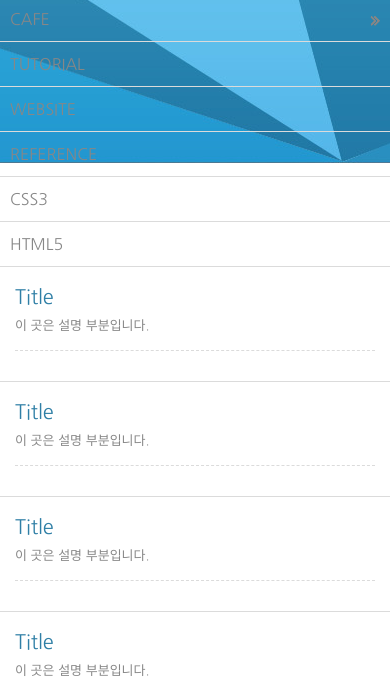
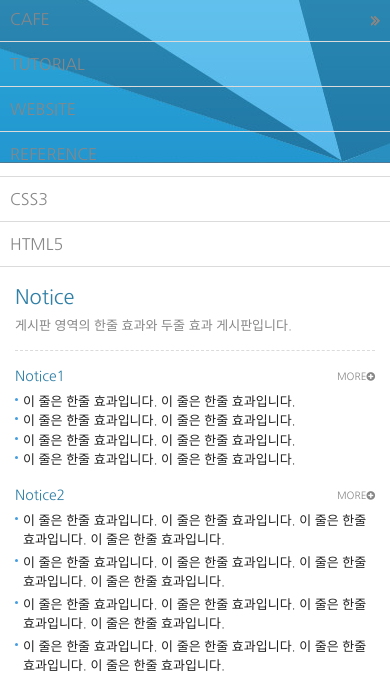
Before and after one commit to wlrhkdgus1/portfolio, a plain HTML site: page (신)반응형사이트/(신)반응형사이트/index.html in a window 390 px wide. Shown: the part 164-844 px from the top of the page. Drawn offline with Linux system fonts and the light colour scheme; files whose address does not match are found by name; a web font is replaced by a local one.

Commit message:
반응형 게시판 두줄효과 0405

```diff
--- a/(신)반응형사이트/(신)반응형사이트/css/reset.css
+++ b/(신)반응형사이트/(신)반응형사이트/css/reset.css
@@ -21,3 +21,14 @@ h1, h2, h3, h4, h5, h6 {font-size: 13px; font-weight: normal;}
 .ir_pm {display:block; overflow:hidden; font-size:0; line-height:0; text-indent:-9999px;} /* 의미있는 이미지의 대체 텍스트를 제공하는 경우(Phark Method) */
 .ir_wa {display:block; overflow:hidden; position:relative; z-index:-1; width:100%; height: 100%;} /* 의미있는 이미지의 대체 텍스트로 이미지가 없어도 대체 텍스트를 보여주고자 할 때(WA IR) */
 .ir_su {overflow: hidden; position:absolute; width:0; height:0; line-height:0; text-indent:-9999px;} /* 대체 텍스트가 아닌 접근성을 위한 숨김 텍스트를 제공할 때 */
+
+/* margin, padding */
+.mt10 {margin-top: 10px !important;}
+.mt15 {margin-top: 15px !important;}
+.mt20 {margin-top: 20px !important;}
+.mt25 {margin-top: 25px !important;}
+.mt30 {margin-top: 30px !important;}
+.mt35 {margin-top: 35px !important;}
+.mt40 {margin-top: 40px !important;}
+.mt45 {margin-top: 45px !important;}
+.mt50 {margin-top: 50px !important;}
--- a/(신)반응형사이트/(신)반응형사이트/css/style.css
+++ b/(신)반응형사이트/(신)반응형사이트/css/style.css
@@ -184,6 +184,53 @@ body{background: url(../img/header_bg.jpg) repeat-x center top;}
     background: rgba(36,130,174,0.9);
 }
 
+/* 게시판1 */
+.notice1 {position: relative;}
+.notice1 h5 {font-size: 14px; color: #2f7fa6; padding-bottom: 5px;}
+.notice1 li {position: relative; overflow: hidden; text-overflow: ellipsis; white-space: nowrap; padding-left: 8px;}
+.notice1 li:before {
+    content: '';   /*content = 가상요소*/
+    width: 3px; height: 3px;
+    border-radius: 50%;
+    background: #449ce2;
+    position: absolute; left: 0; top: 6px;
+}
+
+.notice1 .more {
+    position: absolute; right: 0; top: 3px;
+    color: #878787;
+    text-transform: uppercase;
+    font-size: 10px;
+}
+
+/* 게시판2 */
+.notice2 {position: relative;}
+.notice2 h5 {font-size: 14px; color: #2f7fa6; padding-bottom: 5px;}
+.notice2 li {
+    position: relative;
+    overflow: hidden; text-overflow: ellipsis;
+    display: -webkit-box;
+    -webkit-box-orient: vertical; /*webkit 최신문법이구 구글크롬에서만 지원됨.*/
+    -webkit-line-clamp:2;
+    padding-left: 8px;
+    padding-bottom: 3px;
+    max-height: 40px; /* ie 인터넷버전때문에 */
+}
+.notice2 li:before {
+    content: '';
+    width: 3px; height: 3px;
+    border-radius: 50%;
+    background: #449ce2;
+    position: absolute; left: 0; top: 6px;
+}
+.notice2 .more {
+    position: absolute; right: 0; top: 3px;
+    color: #878787;
+    text-transform: uppercase;
+    font-size: 10px;
+}
+
+
 /* mediaquery */    /*오차가 있을수 있어 20px정도 더줌*/
 /* 화면 너비 0 ~ 1220px */
 @media (max-width: 1220px) {
--- a/(신)반응형사이트/(신)반응형사이트/index.html
+++ b/(신)반응형사이트/(신)반응형사이트/index.html
@@ -166,11 +166,41 @@
                     </article>
                     <!-- //col1 -->
                     <article class="column col2">
-                        <h4 class="col_tit">Title</h4>
-                        <p class="col_desc">이 곳은 설명 부분입니다.</p>
-                        <!-- -->
+                        <h4 class="col_tit">Notice</h4>
+                        <p class="col_desc">게시판 영역의 한줄 효과와 두줄 효과 게시판입니다.</p>
+                        <!-- 게시판 -->
+                        <div class="notice1">
+                            <h5>Notice1</h5>
+                            <ul>
+                                <li><a href="#">이 줄은 한줄 효과입니다. 이 줄은 한줄 효과입니다.</a></li>
+                                <li><a href="#">이 줄은 한줄 효과입니다. 이 줄은 한줄 효과입니다.</a></li>
+                                <li><a href="#">이 줄은 한줄 효과입니다. 이 줄은 한줄 효과입니다.</a></li>
+                                <li><a href="#">이 줄은 한줄 효과입니다. 이 줄은 한줄 효과입니다.</a></li>
+                            </ul>
+                            <a href="#" class="more" title="더 보기">More<i class="fa fa-plus-circle" aria-hidden="true"></i></a>
+                        </div>
+                        <!-- //게시판 -->
 
-                        <!-- // -->
+                         <!-- 게시판2 -->
+                         <div class="notice2 mt15">
+                             <h5>Notice2</h5>
+                            <ul>
+                                <li><a href="#">이 줄은 한줄 효과입니다. 이 줄은 한줄 효과입니다.
+                                    이 줄은 한줄 효과입니다. 이 줄은 한줄 효과입니다.
+                                </a></li>
+                                <li><a href="#">이 줄은 한줄 효과입니다. 이 줄은 한줄 효과입니다.
+                                    이 줄은 한줄 효과입니다. 이 줄은 한줄 효과입니다.
+                                </a></li>
+                                <li><a href="#">이 줄은 한줄 효과입니다. 이 줄은 한줄 효과입니다.
+                                    이 줄은 한줄 효과입니다. 이 줄은 한줄 효과입니다.
+                                </a></li>
+                                <li><a href="#">이 줄은 한줄 효과입니다. 이 줄은 한줄 효과입니다.
+                                    이 줄은 한줄 효과입니다. 이 줄은 한줄 효과입니다.
+                                </a></li>
+                            </ul>
+                            <a href="#" class="more" title="더 보기">More<i class="fa fa-plus-circle" aria-hidden="true"></i></a>
+                        </div>
+                        <!-- //게시판2 -->
                     </article>
                     <!-- //col -->
                     <article class="column col3">
```
